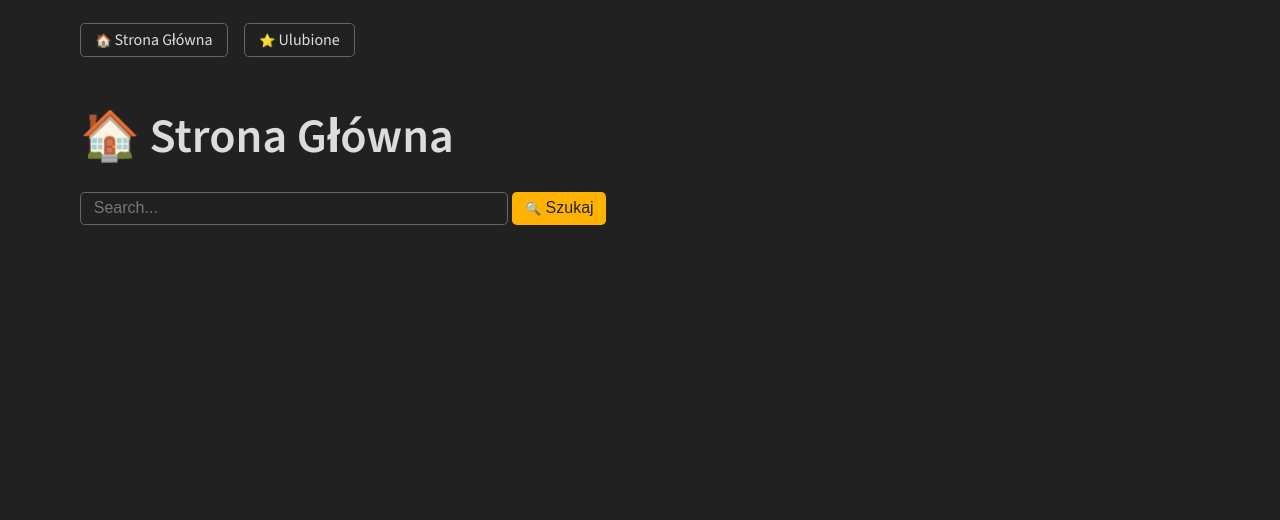
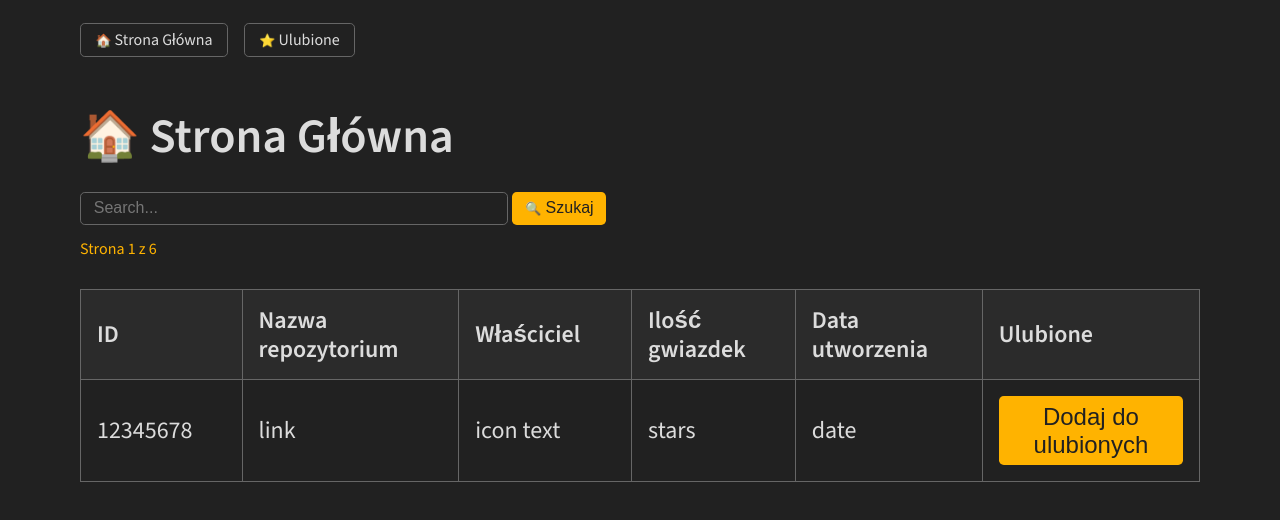
Before and after one commit to aleksandrawrombel/Repo_Hunt, a React (Vite) app: page / in a window 1280 px wide. Shown: the top 520 px of the page. Built offline with nearby package versions, Linux system fonts and the light colour scheme.

Commit message:
table styling started

```diff
--- a/src/components/HomeSearchDisplay.jsx
+++ b/src/components/HomeSearchDisplay.jsx
@@ -1,7 +1,6 @@
 import { useState } from "react";
 
 const HomeSearchDisplay = () => {
-
   const [query, setQuery] = useState("");
   const [searchResults, setSearchResults] = useState([]);
 
@@ -32,8 +31,34 @@ const HomeSearchDisplay = () => {
           <span className="search_emoji">&#128269;</span> Szukaj
         </button>
       </section>
+      <div className="page_status">Strona 1 z 6</div>
       <section className="results_container">
-
+        <table className="results_table">
+          <thead>
+            <tr>
+              <th>ID</th>
+              <th>Nazwa repozytorium</th>
+              <th>Właściciel</th>
+              <th>Ilość gwiazdek</th>
+              <th>Data utworzenia</th>
+              <th>Ulubione</th>
+            </tr>
+          </thead>
+          <tbody>
+            <tr>
+              <td>12345678</td>
+              <td>link</td>
+              <td>icon text</td>
+              <td>stars</td>
+              <td>date</td>
+              <td>
+                <button className="favourites_button">
+                  Dodaj do ulubionych
+                </button>
+              </td>
+            </tr>
+          </tbody>
+        </table>
       </section>
     </main>
   );
--- a/src/scss/elements/_HomeSearchDisplay.scss
+++ b/src/scss/elements/_HomeSearchDisplay.scss
@@ -14,17 +14,53 @@
 }
 
 .search_button {
-  background-color: $color-yellow;
-  border: none;
-  border-radius: 0.3rem;
-  padding: 0.4rem 0.8rem;
-  transition: box-shadow 0.3s;
-
-  &:hover {
-    box-shadow: inset 0 0 0.4rem 0.1rem rgba(0, 0, 0, 0.5);
-  }
+  @include button_yellow;
 
   .search_emoji {
     font-size: 0.8rem;
   }
 }
+
+.page_status {
+  margin-top: 1rem;
+  color: $color-yellow;
+}
+
+.results_table {
+  width: 100%;
+  margin-top: 2rem;
+  border-collapse: collapse;
+  border: solid 0.1rem $color-grayish;
+  color: $color-whitish;
+
+  tr {
+    font-weight: 600;
+    font-size: 1.5rem;
+
+    &:nth-child(even) td {
+      background-color: $color-gray-light;
+    }
+  }
+
+  th,
+  td {
+    width: 6rem;
+    padding: 1rem;
+    text-align: left;
+    line-height: 1.8rem;
+    vertical-align: middle;
+    border: solid 0.1rem $color-grayish;
+  }
+
+  th {
+    background-color: $color-gray-light;
+  }
+
+  td {
+    font-weight: 300;
+  }
+
+  .favourites_button {
+    @include button_yellow;
+  }
+}
--- a/src/scss/main.scss
+++ b/src/scss/main.scss
@@ -1,6 +1,7 @@
 @import "generic/reset";
 @import "settings/fonts";
 @import "settings/colors";
+@import "mixins/buttons";
 @import "elements/base";
 @import "elements/HomeHeader";
 @import "elements/HomeSearchDisplay";
--- /dev/null
+++ b/src/scss/mixins/_buttons.scss
@@ -0,0 +1,18 @@
+@mixin button_yellow(
+  $bg-color: $color-yellow,
+  $text-color: $color-gray-dark,
+  $padding: 0.4rem 0.8rem,
+  $border: none,
+  $border-radius: 0.3rem
+) {
+  background-color: $bg-color;
+  color: $text-color;
+  padding: $padding;
+  border: $border;
+  border-radius: $border-radius;
+  cursor: pointer;
+
+  &:hover {
+    box-shadow: inset 0 0 0.4rem 0.1rem rgba(0, 0, 0, 0.5);
+  }
+}
```
